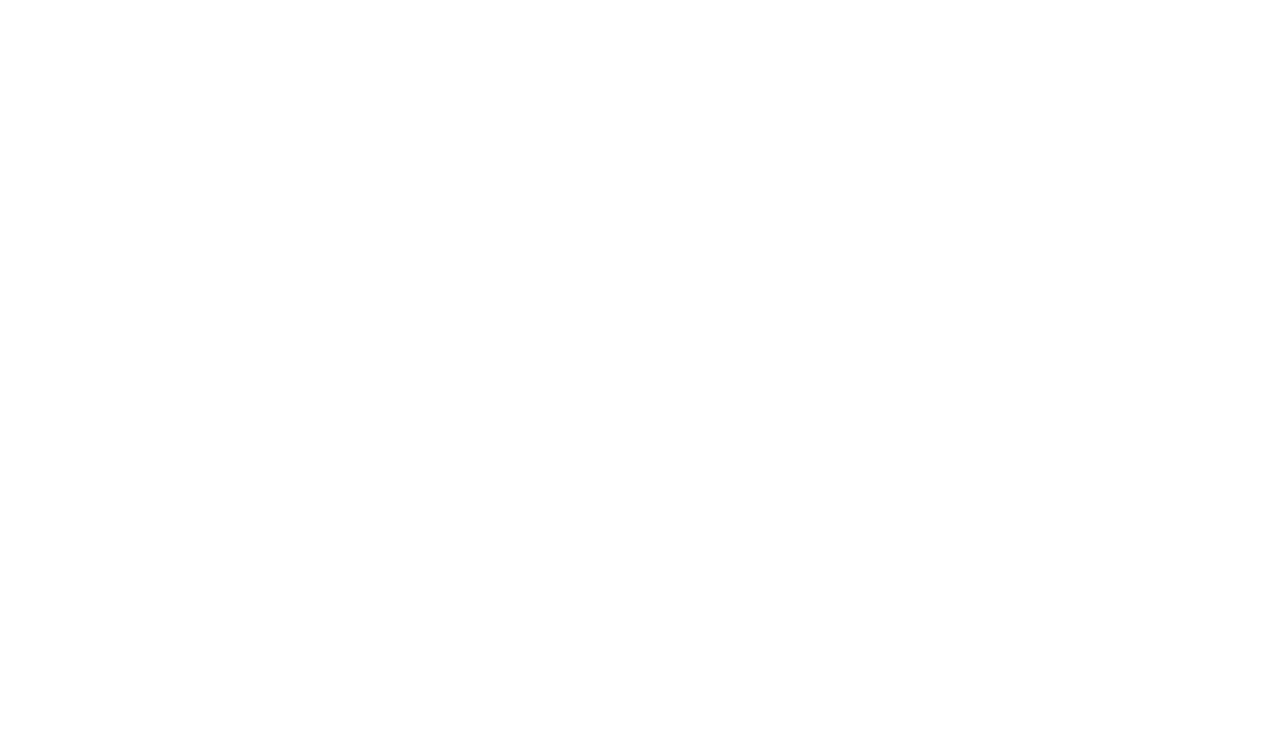
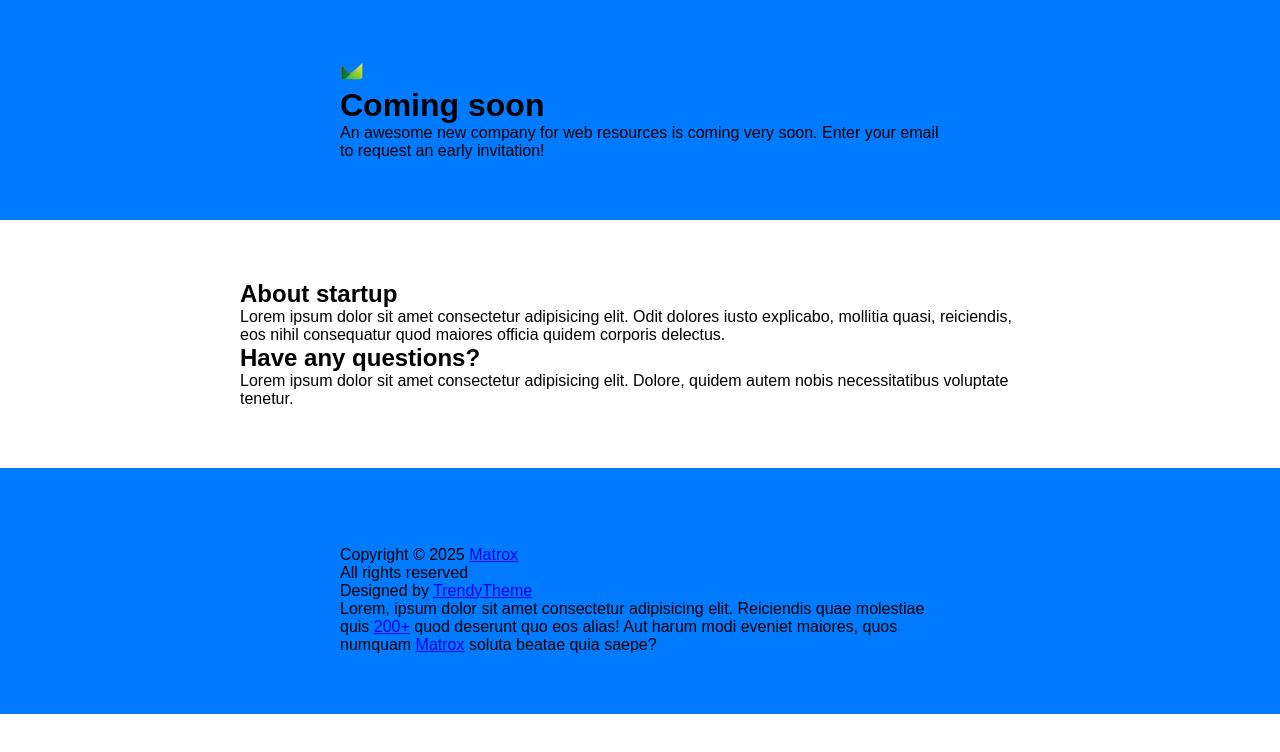
Before and after one commit to principess01/coming-soon, a website: page index.html in a window 1280 px wide. Drawn offline with Linux system fonts and the light colour scheme.

Commit message:
Base section centered

```diff
--- /dev/null
+++ b/css/pages/coming-soon.css
@@ -0,0 +1,27 @@
+body,
+body * {
+    box-sizing: border-box;
+    margin: 0;
+    padding: 0;
+}
+body {
+    font-family: Arial, sans-serif;
+
+}
+.container {
+    display: flex;
+    flex-direction: column;
+    align-items: center;
+    width: 100%;
+    padding-top: 60px;
+    padding-bottom: 60px;
+}
+.row {
+    width: 800px;
+}
+.row-short {
+    width: 600px;
+}
+.bg-blue {
+    background-color: #007bff;
+}
--- a/index.html
+++ b/index.html
@@ -11,14 +11,46 @@
     <link rel="apple-touch-icon" sizes="180x180" href="./favicon/apple-touch-icon.png" />
     <meta name="apple-mobile-web-app-title" content="Coming soon" />
     <link rel="manifest" href="/site.webmanifest" />
+    <link rel="stylesheet" href="./css/pages/coming-soon.css">
 </head>
 
 <body>
-    <header></header>
+    <header class="container bg-blue">
+        <div class="row-short">
+            <img src="./img/logo.png" alt="Logo" >
+            <h1>Coming soon</h1>
+            <p>An awesome new company for web resources is coming very soon. Enter your email to request an early invitation!</p>
 
-    <main></main>
+        </div>
+    </header>
 
-    <footer></footer>
+    <main class="container">
+        <div class="row">
+            <div>
+                <h2>About startup</h2>
+                <p>Lorem ipsum dolor sit amet consectetur adipisicing elit. Odit dolores iusto explicabo, mollitia quasi, reiciendis, eos nihil consequatur quod maiores officia quidem corporis delectus.</p>
+            </div>
+            <h2>Have any questions?</h2>
+            <p>Lorem ipsum dolor sit amet consectetur adipisicing elit. Dolore, quidem autem nobis necessitatibus voluptate tenetur.</p>
+            <div>
+
+            </div>
+        </div>
+    </main>
+
+    <footer class="container bg-blue">
+        <div class="row-short">
+            <img src="#" alt="">
+            <div>
+                <p>Copyright &copy; 2025 <a href="#">Matrox</a></p>
+                <p>All rights reserved</p>
+                <p>Designed by <a href="#">TrendyTheme</a></p>
+            </div>
+            <p>Lorem, ipsum dolor sit amet consectetur adipisicing elit.
+            Reiciendis quae molestiae quis <a href="#">200+</a> quod deserunt quo eos alias!
+            Aut harum modi eveniet maiores, quos numquam <a href="#">Matrox</a> soluta beatae quia saepe?</p>
+        </div>
+    </footer>
 
 </body>
 </html>
```
